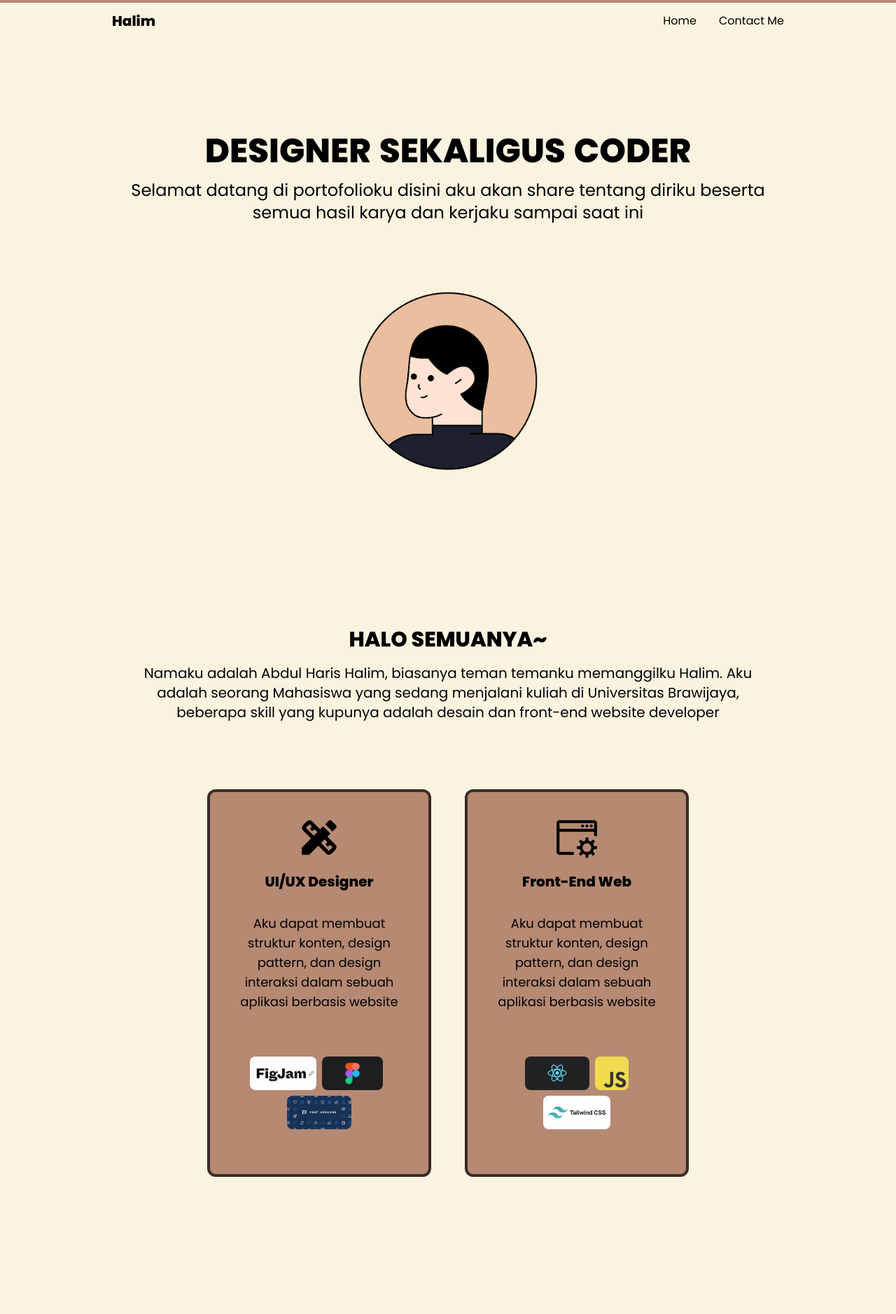
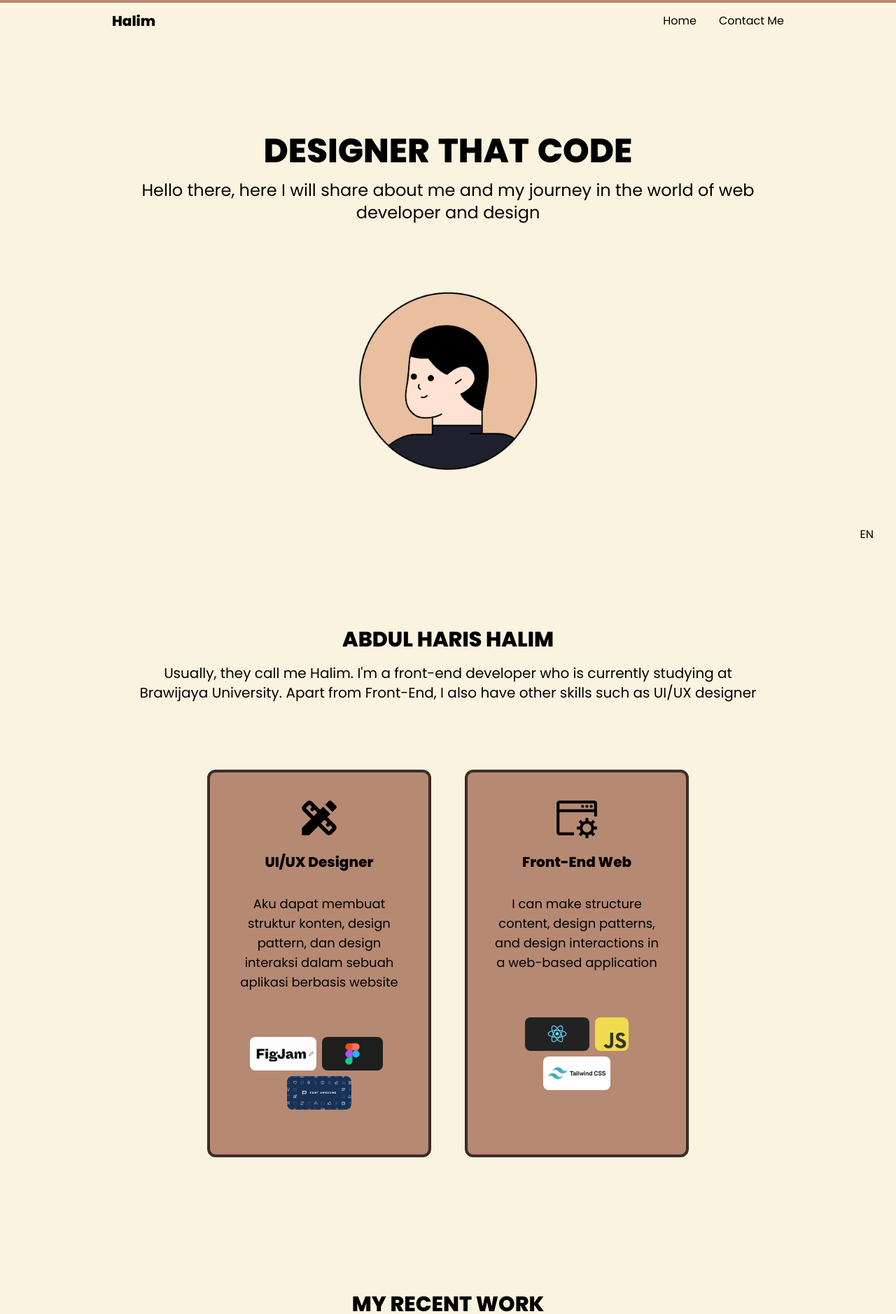
Before and after one commit to halimharis/halimharis.github.io, a React (Create React App) app: page / in a window 1280 px wide. Shown: the top 1878 px of the page at 70% size. Built offline with nearby package versions, Linux system fonts and the light colour scheme.

Commit message:
english context language, animation better

```diff
--- a/src/App.js
+++ b/src/App.js
@@ -2,11 +2,33 @@ import "./index.css";
 import Nav from "./Nav";
 import { Outlet } from "react-router-dom";
 import { motion, useScroll } from "framer-motion";
+import { useMemo, useState } from "react";
+import LanguageContext from "./context/languageContext";
 
 function App() {
   const { scrollYProgress } = useScroll();
+  const [language, setLanguage] = useState(
+    localStorage.getItem("language") || "en"
+  );
+
+  const toggleLanguange = () => {
+    setLanguage((prevLanguage) => {
+      const toggleContext = prevLanguage === "id" ? "en" : "id";
+      localStorage.setItem("language", toggleContext);
+      return toggleContext;
+    });
+  };
+
+  const languageContextValue = useMemo(() => {
+    return {
+      language,
+      toggleLanguange,
+    };
+  }, [language]);
+
   return (
     <>
+      <LanguageContext.Provider value={languageContextValue}>
         <motion.div
           style={{ scaleX: scrollYProgress }}
           className="fixed top-0 left-0 right-0 h-1 origin-center bg-darkbrown z-50"
@@ -14,7 +36,14 @@ function App() {
         <main className="scroll-smooth font-coba bg-whitebrown flex flex-col items-center relative">
           <Nav />
           <Outlet />
+          <button
+            onClick={toggleLanguange}
+            className="fixed bottom-4 right-4 px-4 py-2 rounded-md hover:font-bold"
+          >
+            {language === "id" ? "ID" : "EN"}
+          </button>
         </main>
+      </LanguageContext.Provider>
     </>
   );
 }
--- a/src/FormContactMe.js
+++ b/src/FormContactMe.js
@@ -1,8 +1,11 @@
 import mailbox from "./images/mailbox.png";
 import emailjs from "emailjs-com";
 import { motion } from "framer-motion";
+import { useContext } from "react";
+import LanguageContext from "./context/languageContext";
 
 function FormContactMe() {
+  const { language } = useContext(LanguageContext);
   function sendEmail(e) {
     e.preventDefault();
 
@@ -41,9 +44,9 @@ function FormContactMe() {
           transition={{ delay: 0.2, duration: 0.5 }}
           className="font-normal text-base lg:text-xl text-center lg:text-left"
         >
-          ingin bekerja bersama, bertanya atau apapun itu bisa langsung
-          menghubungi saya dengan form berikut ini, atau dengan kontak pada
-          bagian bawah
+          {language === "id"
+            ? "ingin bekerja bersama, bertanya atau apapun itu bisa langsung menghubungi saya dengan form berikut ini, atau dengan kontak pada bagian bawah"
+            : "If you want to work together, ask questions or whatever, you can directly contact me using the form below, or using the contact below"}
         </motion.p>
         <motion.img
           initial={{ x: "-100vw" }}
@@ -61,27 +64,42 @@ function FormContactMe() {
         onSubmit={sendEmail}
         className="flex flex-col font-coba pb-12 lg:w-2/5 lg:pl-12 "
       >
-        <label className="w-max text-blackbrown pl-2">Nama</label>
+        <label className="w-max text-blackbrown pl-2">
+          {language === "id" ? "Nama Anda" : "Your Name"}
+        </label>
         <motion.input
           name="name"
           placeholder="Abdul Haris Halim"
           className="p-4 font-coba rounded-xl mb-4 outline-darkbrown"
           type="text"
         />
-        <label className="w-max text-blackbrown pl-2">Email Anda</label>
+        <label className="w-max text-blackbrown pl-2">
+          {language === "id" ? "Email Anda" : "Your Email"}
+        </label>
         <input
           name="email"
           placeholder="example@gmail.com"
           className="p-4 font-coba rounded-xl mb-4 outline-darkbrown"
           type="text"
         />
-        <label className="w-max text-blackbrown pl-2">Pesan Anda</label>
+        <label className="w-max text-blackbrown pl-2">
+          {language === "id" ? "Pesan Anda" : "Your Message"}
+        </label>
+        {language === "id" ? (
           <textarea
             name="isi"
             placeholder="Aku ingin bekerja sama, kira kira bisa kapan?"
             className="resize-none p-4 h-48 font-coba rounded-xl mb-4 outline-darkbrown"
             type="text"
           />
+        ) : (
+          <textarea
+            name="isi"
+            placeholder="I have something for you, can we meet?"
+            className="resize-none p-4 h-48 font-coba rounded-xl mb-4 outline-darkbrown"
+            type="text"
+          />
+        )}
         <button
           type="submit"
           className="hover:scale-110 duration-300 border-2 border-darkbrown py-2 rounded-xl hover:bg-darkbrown hover:text-whitebrown"
--- a/src/Home.js
+++ b/src/Home.js
@@ -5,15 +5,17 @@ import WorkCard from "./WorkCard";
 import { BiMessageDetail } from "react-icons/bi";
 import Footer from "./Footer";
 import images from "./imageHandler";
-import { useState } from "react";
+import { useContext, useState } from "react";
 import workData from "./WorkData";
 import WorkSelectedCard from "./WorkSelectedCard";
 import { Link } from "react-router-dom";
 import { motion } from "framer-motion";
+import LanguageContext from "./context/languageContext";
 
 function Home() {
   const [listOfWork] = useState(workData);
   const [selectedWorkCard, setSelectedWorkCard] = useState(null);
+  const { language } = useContext(LanguageContext);
 
   function workCardButtonClicked(workName) {
     const workCardClickedObj = listOfWork.filter(function (work) {
@@ -21,16 +23,24 @@ function Home() {
     });
     setSelectedWorkCard(workCardClickedObj[0]);
   }
-
   return (
     <>
       <motion.div className=" min-h-screen flex flex-col justify-center items-center space-y-24 max-w-screen-lg px-4 sm:px-8">
+        {language === "id" ? (
           <Penjelasan
-          judul="Designer sekaligus coder"
+            judul="Desain sekaligus ngoding"
             isi={
               "Selamat datang di portofolioku disini aku akan share tentang diriku beserta semua hasil karya dan kerjaku sampai saat ini"
             }
           />
+        ) : (
+          <Penjelasan
+            judul="Designer that Code"
+            isi={
+              "Hello there, here I will share about me and my journey in the world of web developer and design"
+            }
+          />
+        )}
 
         <motion.img
           initial={{ y: "-200px", opacity: 0 }}
@@ -49,15 +59,28 @@ function Home() {
       <motion.section
         initial={{ opacity: 0 }}
         whileInView={{ opacity: 1 }}
-        transition={{ delay: 0.2, duration: 1 }}
+        transition={{ duration: 0.5 }}
         viewport={{ once: true }}
         className="mt-24"
       >
+        {language === "id" ? (
           <PenjelasanKecil
-          judul="Halo Semuanya~"
-          isi="Namaku adalah Abdul Haris Halim, biasanya teman temanku memanggilku Halim. Aku adalah seorang Mahasiswa yang sedang menjalani kuliah di Universitas Brawijaya, beberapa skill yang kupunya adalah desain dan front-end website developer"
+            judul="Abdul Haris Halim"
+            isi="Biasanya teman temanku memanggilku Halim. Aku adalah seorang Mahasiswa yang sedang menjalani kuliah di Universitas Brawijaya, beberapa skill yang kupunya adalah desain dan front-end website developer"
           />
-        <div className="mt-24 flex flex-col md:flex-row px-12 gap-12 justify-center items-center">
+        ) : (
+          <PenjelasanKecil
+            judul="Abdul Haris Halim"
+            isi="Usually, they call me Halim. I'm a front-end developer who is currently studying at Brawijaya University. Apart from Front-End, I also have other skills such as UI/UX designer"
+          />
+        )}
+        <motion.div
+          initial={{ opacity: 0 }}
+          whileInView={{ opacity: 1 }}
+          transition={{ delay: 1, duration: 0.5 }}
+          className="mt-24 flex flex-col md:flex-row px-12 gap-12 justify-center items-center "
+        >
+          {language === "id" ? (
             <SkillCard
               Tools={[
                 images["FigjamLogo.png"],
@@ -69,6 +92,20 @@ function Home() {
               Judul="UI/UX Designer"
               Desc="Aku dapat membuat struktur konten, design pattern, dan design interaksi dalam sebuah aplikasi berbasis website"
             />
+          ) : (
+            <SkillCard
+              Tools={[
+                images["FigjamLogo.png"],
+                images["FigmaLogo.png"],
+                images["UndrawLogo.png"],
+                images["FontAwesomeLogo.png"],
+              ]}
+              Logo={images["Designer_logo.png"]}
+              Judul="UI/UX Designer"
+              Desc="Aku dapat membuat struktur konten, design pattern, dan design interaksi dalam sebuah aplikasi berbasis website"
+            />
+          )}
+          {language === "id" ? (
             <SkillCard
               Tools={[
                 images["reactLogo.png"],
@@ -79,16 +116,36 @@ function Home() {
               Judul="Front-End Web"
               Desc="Aku dapat membuat struktur konten, design pattern, dan design interaksi dalam sebuah aplikasi berbasis website"
             />
-        </div>
+          ) : (
+            <SkillCard
+              Tools={[
+                images["reactLogo.png"],
+                images["JSlogo.png"],
+                images["tailwindlogo.png"],
+              ]}
+              Logo={images["front-end_logo.png"]}
+              Judul="Front-End Web"
+              Desc="I can make structure content, design patterns, and design interactions in a web-based application"
+            />
+          )}
+        </motion.div>
       </motion.section>
       <section
         id="#checkpointWork"
         className="flex flex-col items-center mt-48 "
       >
+        {language === "id" ? (
           <PenjelasanKecil
             judul="Hasil Kerjaku Sampai Saat ini"
             isi="Dibawah ini adalah hasil kerjaku sejak aku mulai mempelajari design dan front-end website developer di Universitas Brawija, beberapa project berasal dari kepanitiaan yang kujalani dan project akhir pelajaran yang kupelajari"
           />
+        ) : (
+          <PenjelasanKecil
+            judul="My Recent Work"
+            isi="Here some of my work since I started studying design and front-end website developers at Brawija University, several projects from the committee that I worked on and the final project of the lessons I studied"
+          />
+        )}
+
         {selectedWorkCard === null ? (
           <div className="mt-24 grid grid-cols-1 sm:grid-cols-2 lg:grid-cols-3 mx-12 gap-8">
             {listOfWork.map((work, index) => {
@@ -137,18 +194,28 @@ function Home() {
       </section>
 
       <section className="my-36 flex flex-col items-center gap-8 lg:gap-16">
+        {language === "id" ? (
           <PenjelasanKecil
+            judul="Tertarik untuk bekerja bersama?"
             isi="Aku selalu tertarik untuk bekerja dibidangku dimanapun itu, apabila
             aku dapat membantu hubungi saja langsung dengan email ataupun kontak
             dibawah"
-          judul="Tertarik untuk bekerja bersama?"
           />
+        ) : (
+          <PenjelasanKecil
+            judul="Get In Touch with Me"
+            isi="I'm currently looking for any new opportunities, my inbox is always open. Whether you have a question or just want to say hi, I'll try my best to get back to you!"
+          />
+        )}
+
         <Link
           to={"ContactMe"}
           className="hover:scale-110 duration-300 text-blackbrown flex lg:text-xl gap-4 border-2 border-blackbrown items-center py-2 px-4 lg:px-8 rounded-xl hover:bg-darkbrown hover:text-whitebrown hover:border-darkbrown"
         >
+          {language === "id"
+            ? "Kirim Email Sekarang Juga"
+            : "Email me and say Hello"}
           <BiMessageDetail className="text-xl lg:text-2xl" />
-          Kirim Email Sekarang Juga
         </Link>
       </section>
 
--- a/src/PenjelasanKecil.js
+++ b/src/PenjelasanKecil.js
@@ -1,10 +1,28 @@
+import { motion } from "framer-motion";
+
 function PenjelasanKecil({ judul, isi }) {
   return (
     <div className="max-w-screen-lg px-4 sm:px-16 ">
-      <h1 className="text-center font-extrabold text-xl md:text-3xl uppercase mb-2 sm:mb-4">
+      <motion.h1
+        initial={{ x: "-200px", opacity: 0 }}
+        whileInView={{ opacity: 1, x: 0 }}
+        transition={{ duration: 0.5 }}
+        viewport={{ once: true }}
+        exit={{ scale: 0 }}
+        className="text-center font-extrabold text-xl md:text-3xl uppercase mb-2 sm:mb-4"
+      >
         {judul}
-      </h1>
-      <p className="text-center text-lg md:text-xl">{isi}</p>
+      </motion.h1>
+      <motion.p
+        initial={{ x: "200px", opacity: 0 }}
+        whileInView={{ opacity: 1, x: 0 }}
+        transition={{ delay: 0.3, duration: 0.5 }}
+        viewport={{ once: true }}
+        exit={{ scale: 0 }}
+        className="text-center text-lg md:text-xl"
+      >
+        {isi}
+      </motion.p>
     </div>
   );
 }
--- a/src/SkillCard.js
+++ b/src/SkillCard.js
@@ -1,12 +1,12 @@
 function SkillCard({ Logo, Judul, Desc, Tools }) {
   return (
-    <div className="border-darkbrownblack border-4 bg-darkbrown rounded-xl flex flex-col items-center sm:p-8 py-8 px-4 space-y-8 max-w-xs">
+    <div className="border-darkbrownblack border-4 self-stretch bg-darkbrown rounded-xl flex flex-col items-center sm:p-8 py-8 px-4 space-y-8 max-w-xs ">
       <div className="flex flex-col gap-4 items-center">
         <img alt="" src={Logo} />
         <h2 className="font-extrabold text-xl">{Judul}</h2>
       </div>
       <p className="text-center text-lg">{Desc}</p>
-      <div className="flex flex-wrap justify-center gap-2 py-8 mx-4">
+      <div className="flex flex-wrap justify-center gap-2 py-8 mx-4 ">
         {Tools.map((tool, index) => {
           return (
             <img alt="" className="h-12 rounded-lg" key={index} src={tool} />
--- a/src/WorkSelectedCard.js
+++ b/src/WorkSelectedCard.js
@@ -5,6 +5,7 @@ import { ImSphere } from "react-icons/im";
 function WorkSelectedCard({
   namaPekerjaan,
   tanggalPekerjaanMulai,
+  URL,
   tanggalPekerjaanBerakhir,
   Desc,
   image,
@@ -65,7 +66,7 @@ function WorkSelectedCard({
         <BsArrowLeftShort className="text-2xl" />
       </button>
       <a
-        href="https://ifelse.ub.ac.id/home"
+        href={URL}
         target="_blank"
         rel="noopener noreferrer"
         className="-top-6 left-28 absolute z-20 flex border-darkbrownblack border-4 bg-darkbrown py-2 px-4 rounded-xl hover:text-whitebrown"
--- /dev/null
+++ b/src/context/languageContext.js
@@ -0,0 +1,5 @@
+import React from "react";
+
+const LanguageContext = React.createContext();
+
+export default LanguageContext;
```
Also changed, not shown: src/WorkData.js (+7 -4 lines). Lines whose indentation alone changed are shown as unchanged.
